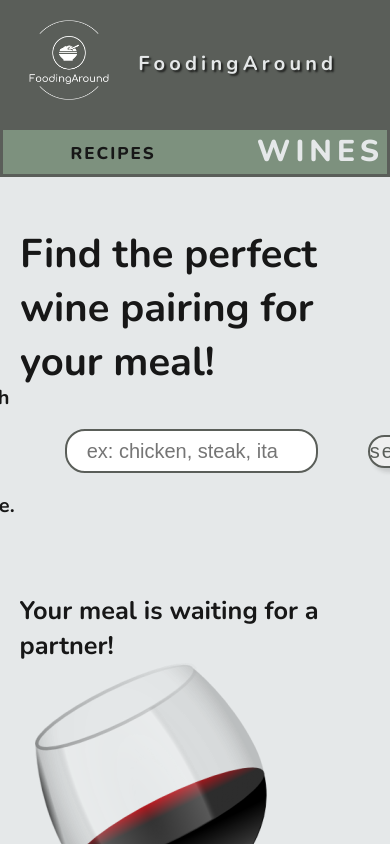
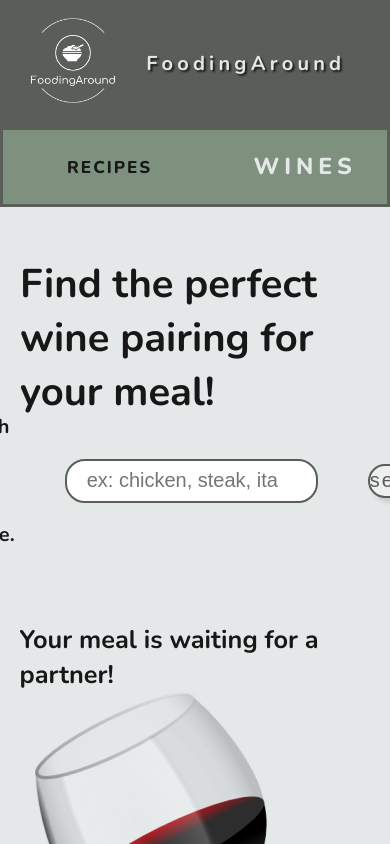
Before and after one commit to CalinP1/FoodingAround, a React (Vite) app: page /wines in a window 390 px wide. Shown: the top 844 px of the page. Built offline with nearby package versions, Linux system fonts and the light colour scheme.

Commit message:
PageList media query done

```diff
--- a/src/components/Navbar.module.css
+++ b/src/components/Navbar.module.css
@@ -62,7 +62,7 @@
     justify-content: center;
   }
   .logo img {
-    height: 9rem;
+    height: 9.5rem;
     padding: 0.5rem;
   }
 }
--- a/src/components/Pagelist.module.css
+++ b/src/components/Pagelist.module.css
@@ -34,3 +34,29 @@
   font-size: 3rem;
   letter-spacing: 0.5rem;
 }
+
+@media all and (max-width: 600px) {
+  .secondnav {
+    height: 8rem;
+    width: 100%;
+  }
+  .secondnav ul {
+    height: 100%;
+    width: 100%;
+    display: flex;
+    justify-content: center;
+    align-items: center;
+    list-style: none;
+  }
+  .secondnav li {
+    color: var(--main-text);
+    transition: all 0.1s;
+    cursor: pointer;
+    font-size: 2rem;
+    font-weight: 600;
+  }
+  .secondnav a:global(.active) {
+    color: var(--background-color-primary);
+    font-size: 2.3rem;
+  }
+}
```
